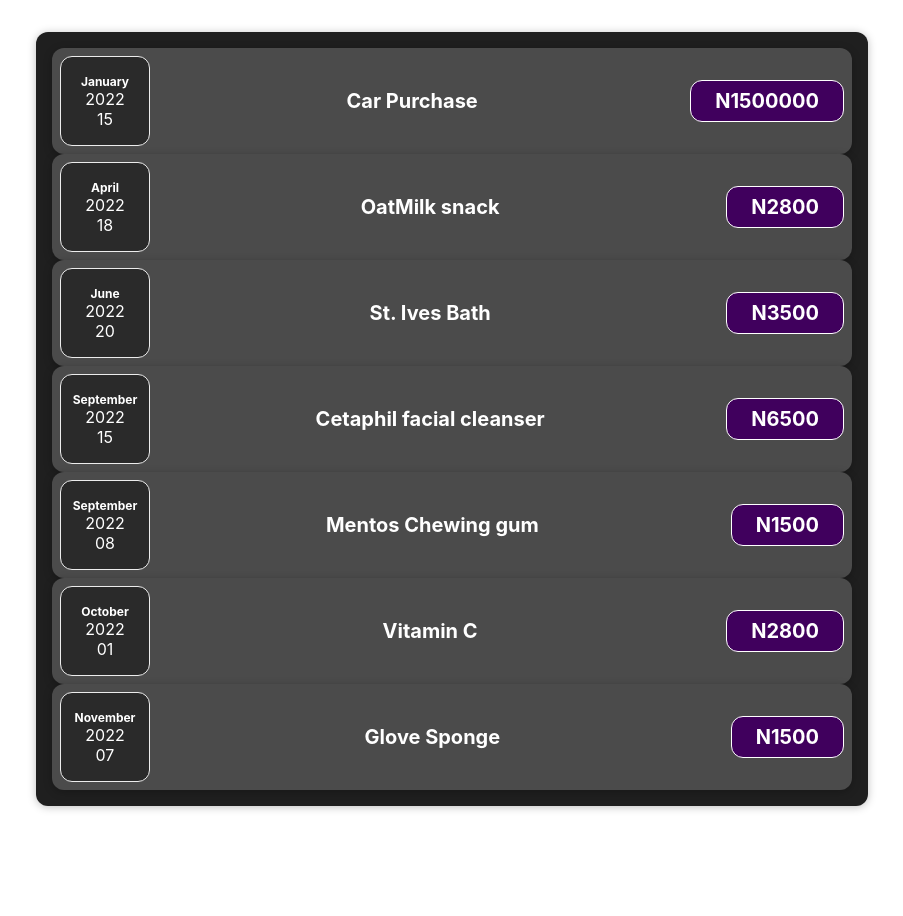
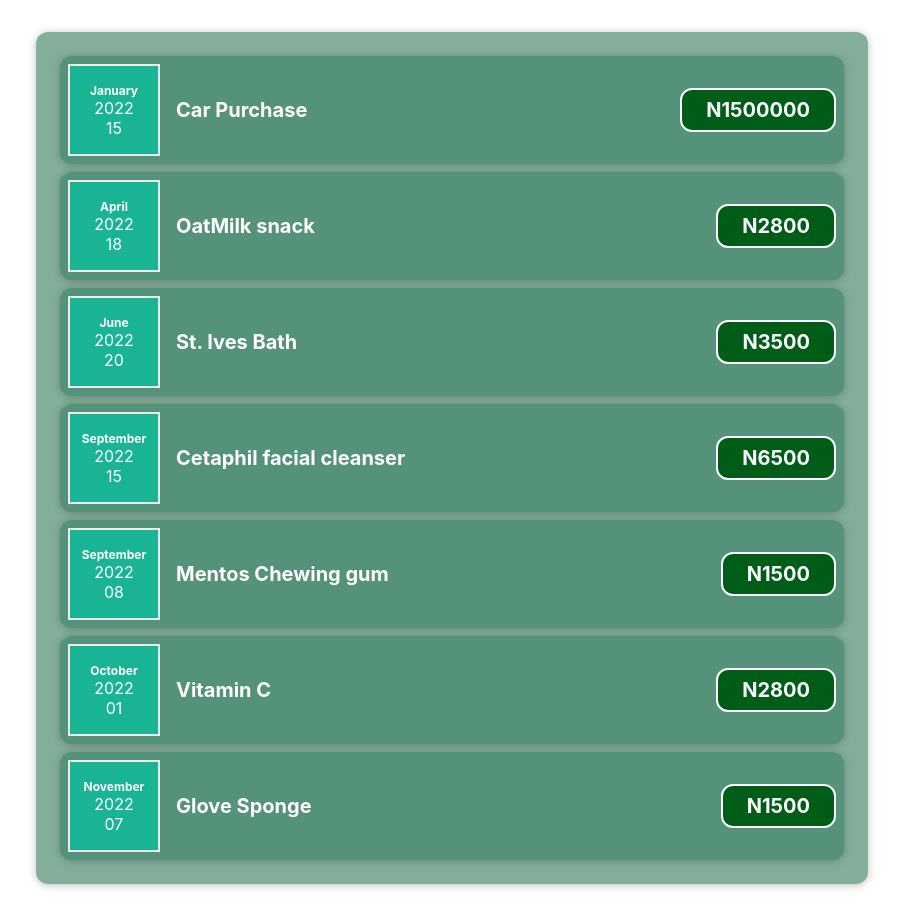
Before and after one commit to Lihination/Expense-Calculator, a React (Create React App) app: page / in a window 1280 px wide. Shown: the whole page, without its empty margins (188-1091 px from the left). Before the commit the page ends 838 px from the top, so only its background shows below. Built offline with nearby package versions, Linux system fonts and the light colour scheme.

Commit message:
created Card component, organized component files

```diff
--- a/src/App.css
+++ /dev/null
@@ -1,38 +0,0 @@
-.App {
-  text-align: center;
-}
-
-.App-logo {
-  height: 40vmin;
-  pointer-events: none;
-}
-
-@media (prefers-reduced-motion: no-preference) {
-  .App-logo {
-    animation: App-logo-spin infinite 20s linear;
-  }
-}
-
-.App-header {
-  background-color: #282c34;
-  min-height: 100vh;
-  display: flex;
-  flex-direction: column;
-  align-items: center;
-  justify-content: center;
-  font-size: calc(10px + 2vmin);
-  color: white;
-}
-
-.App-link {
-  color: #61dafb;
-}
-
-@keyframes App-logo-spin {
-  from {
-    transform: rotate(0deg);
-  }
-  to {
-    transform: rotate(360deg);
-  }
-}
--- a/src/App.js
+++ b/src/App.js
@@ -1,5 +1,5 @@
-import "./App.css";
-import Expenses from "./components/Expenses";
+import React from "react"
+import Expenses from "./components/Expenses/Expenses";
 
 function App() {
   const expenses = [
--- a/src/components/Expenses.css
+++ /dev/null
@@ -1,9 +0,0 @@
-.expenses{
-    padding: 1rem;
-    background-color: rgb(31, 31, 31);
-    margin: 2rem auto;
-    width: 50rem;
-    max-width: 95%;
-    border-radius: 12px;
-    box-shadow: 0 1px 8px rgba(0, 0, 0, 0.25);
-}
--- a/src/components/ExpenseDate.css
+++ b/src/components/Expenses/ExpenseDate.css
@@ -3,10 +3,9 @@
     flex-direction: column;
     width: 5.5rem;
     height: 5.5rem;
-    border: 1px solid #ececec;
-    background-color: #2a2a2a;
+    border: 2px solid #ececec;
+    background-color: #19b493;
     color: white;
-    border-radius: 12px;
     align-items: center;
     justify-content: center;
 }
--- a/src/components/ExpenseDate.js
+++ b/src/components/Expenses/ExpenseDate.js
@@ -1,3 +1,4 @@
+import React from "react"
 import "./ExpenseDate.css"
 
 function ExpenseDate(props) {
--- a/src/components/ExpenseItem.css
+++ b/src/components/Expenses/ExpenseItem.css
@@ -2,10 +2,9 @@
     display: flex;
     justify-content: space-between;
     align-items: center;
-    box-shadow: 0 2px 8px rgba(0, 0, 0, 0.25);
     padding: 0.5rem;
-    border-radius: 12px;
-    background-color: #4b4b4b;
+    margin: 0.5rem;
+    background-color: #54927a;
 
 }
 
@@ -20,7 +19,7 @@
 }
 
 .expense-item h2{
-    color: #3a3a3a;
+    /* color: #3a3a3a; */
     font-size: 1rem;
     flex: 1;
     margin: 0 1rem;
@@ -30,8 +29,8 @@
     font-size: 1rem;
     font-weight: bold;
     color: white;
-    background-color: #40005d;
-    border: 1px solid white;
+    background-color: #005d17;
+    border: 2px solid white;
     padding: 0.5rem;
     border-radius: 12px;
 }
--- a/src/components/ExpenseItem.js
+++ b/src/components/Expenses/ExpenseItem.js
@@ -1,16 +1,18 @@
-import ExpenseDate from './ExpenseDate';
+import React from "react"
+import Card from '../UI/Card';
+import ExpenseDate from '../Expenses/ExpenseDate';
 import './ExpenseItem.css'
 
 function ExpenseItem(props) {
 
   return (
-    <div className='expense-item'>
+    <Card className='expense-item'>
       <ExpenseDate date={props.date}/>
       <div className="expense-item__description">
         <h2>{props.title}</h2>
         <div className="expense-item__price">N{props.amount}</div>
       </div>
-    </div>
+    </Card>
   );
 }
 
--- /dev/null
+++ b/src/components/Expenses/Expenses.css
@@ -0,0 +1,8 @@
+.expenses{
+    padding: 1rem;
+    background-color: rgba(30, 109, 72, 0.55);
+    margin: 2rem auto;
+    width: 50rem;
+    max-width: 95%;
+
+}
--- a/src/components/Expenses.js
+++ b/src/components/Expenses/Expenses.js
@@ -1,9 +1,11 @@
-import ExpenseItem from "./ExpenseItem"
+import React from "react"
+import Card from "../UI/Card"
+import ExpenseItem from "../Expenses/ExpenseItem"
 import './Expenses.css'
 
 function Expenses(props){
     return(
-        <div className="expenses">
+        <Card className="expenses">
  <ExpenseItem
         title={props.items[0].title}
         amount={props.items[0].amount}
@@ -39,7 +41,7 @@
         amount={props.items[6].amount}
         date={props.items[6].date}
       />
-        </div>
+        </Card>
     )
 }
 
--- /dev/null
+++ b/src/components/UI/Card.css
@@ -0,0 +1,4 @@
+.card{
+    border-radius: 12px;
+    box-shadow: 0 1px 8px rgba(0, 0, 0, 0.25);
+}
--- /dev/null
+++ b/src/components/UI/Card.js
@@ -0,0 +1,8 @@
+import React from "react";
+import "../UI/Card.css";
+const Card = (props) => {
+  const classes = "card  " + props.className;
+  return <div className={classes}>{props.children}</div>;
+};
+
+export default Card;
```
